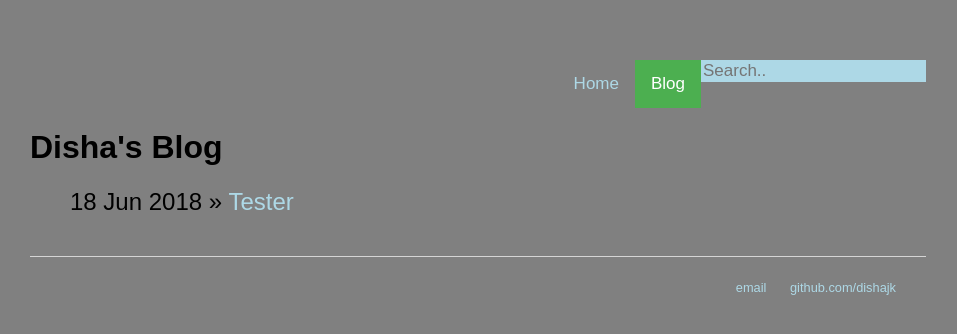
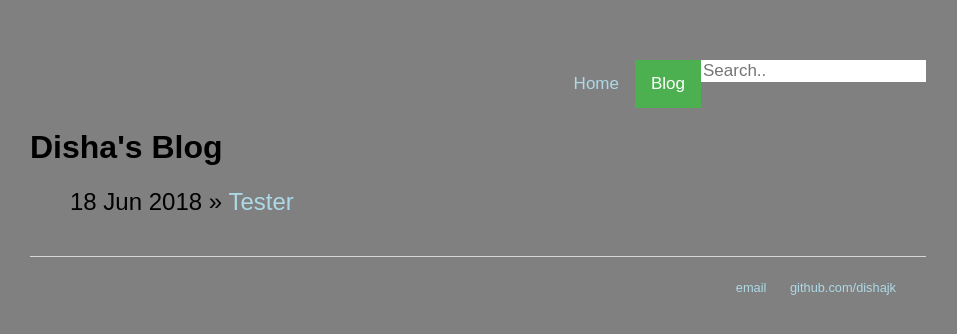
Before and after one commit to dishajk/dishajk.github.io, a Jekyll site: the page built from blog/index.html, in a window 1280 px wide. Shown: the top 334 px of the page, without its empty margins (162-1119 px from the left). Built offline with Jekyll 4.4.1, drawn with Linux system fonts in a browser that asks for light colours.

```diff
--- a/css/main.css
+++ b/css/main.css
@@ -48,7 +48,7 @@ header {
   /*margin-right: 16px;*/
   border: none;
   font-size: 17px;
-  background-color: lightblue;
+  color: lightblue
 }
 
 /* Clear floats after the columns */
```
